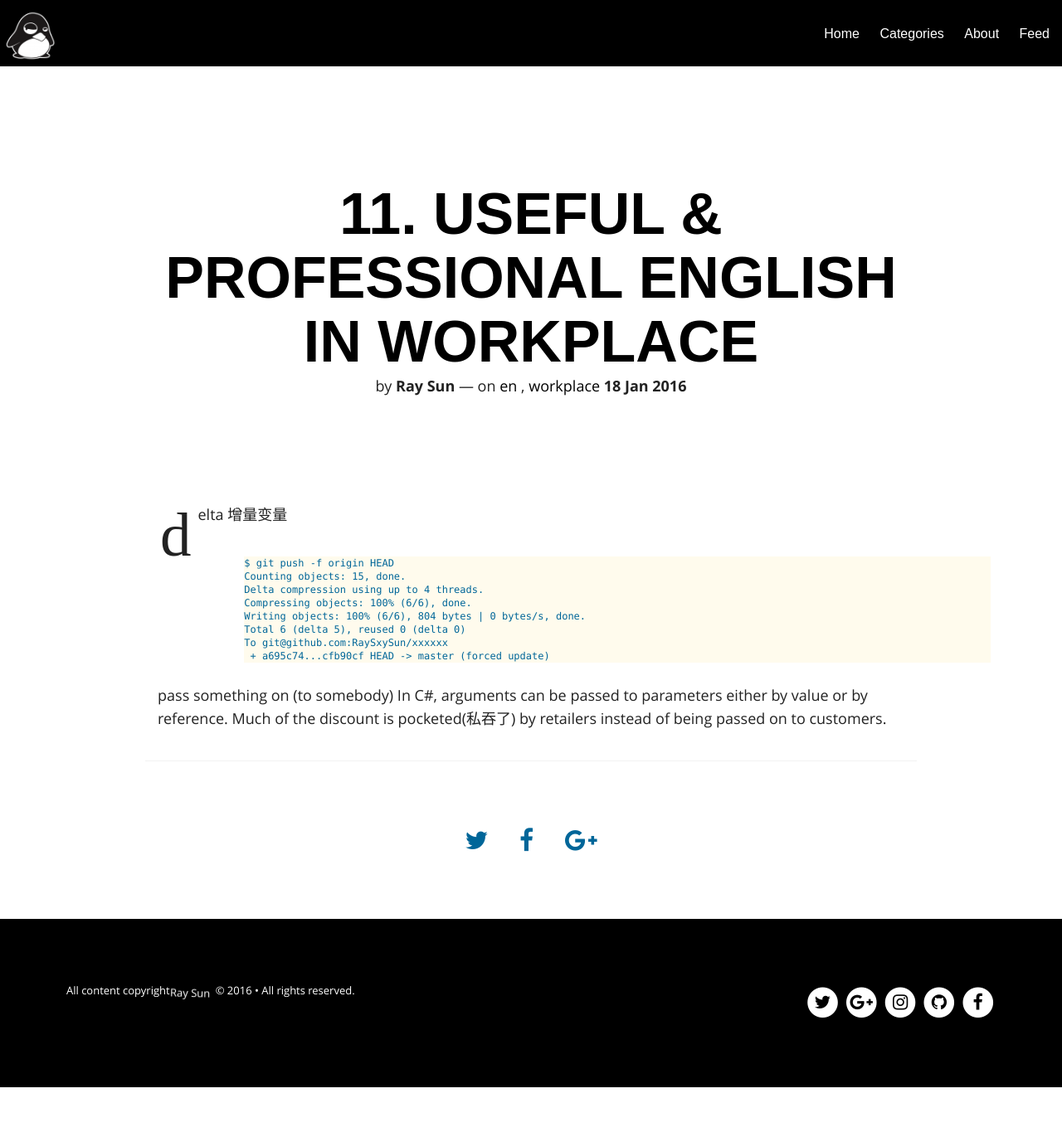
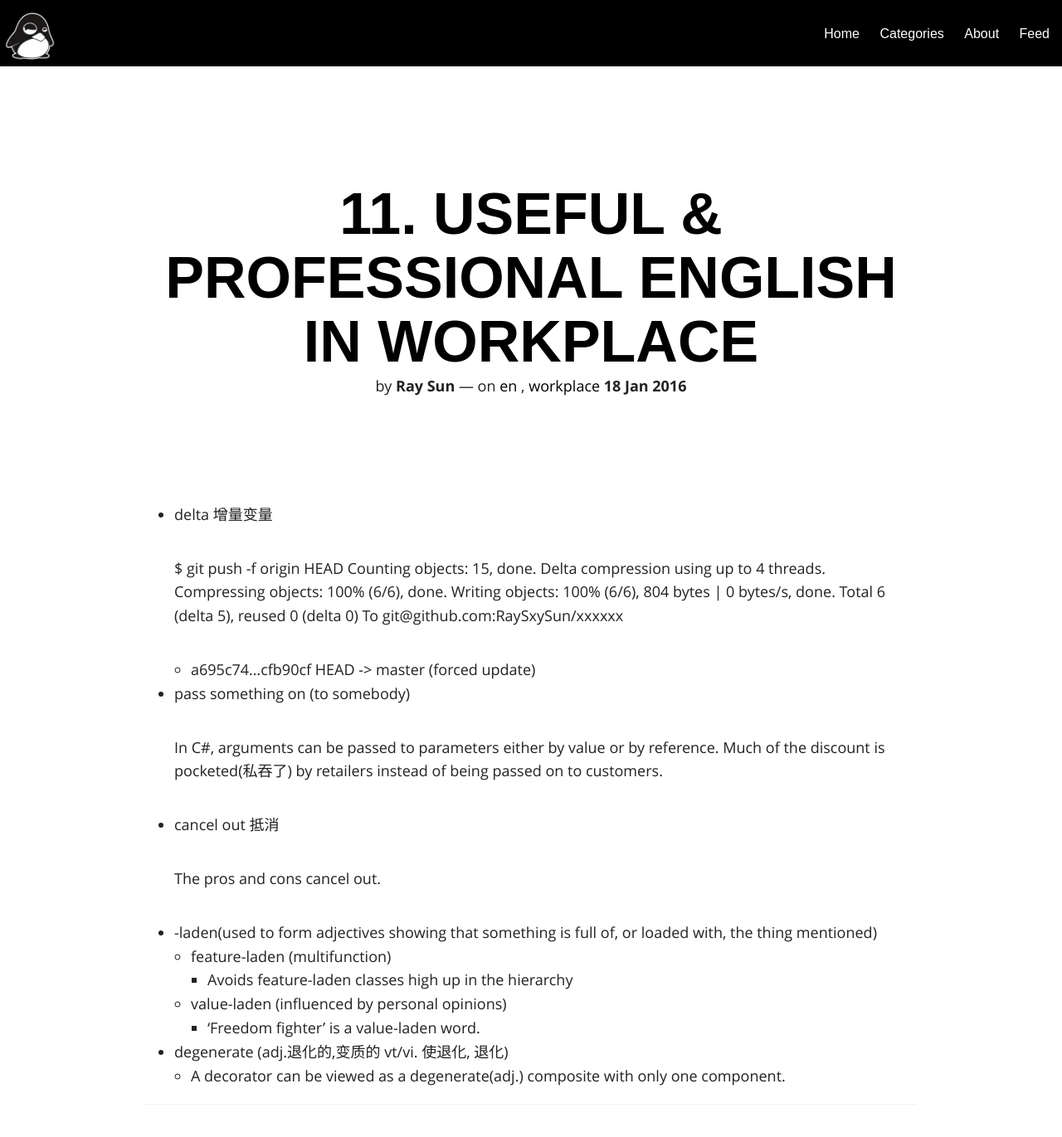
Before and after one commit to RaySxySun/RaySxySun.github.io, a Jekyll site: the page built from backup/2016-01-18-11-useful-professional-en.md, in a window 1280 px wide and 1400 px high. Shown: the top 1371 px of the window at 83% size. Built offline with Jekyll 4.4.1, drawn with Linux system fonts in a browser that asks for light colours; nearby versions of some CDN libraries; some web fonts are replaced.

```diff
--- a/backup/2016-01-18-11-useful-professional-en.md
+++ b/backup/2016-01-18-11-useful-professional-en.md
@@ -7,7 +7,7 @@
 description:
 ---
 
-delta 增量变量
+- delta 增量变量
 
     $ git push -f origin HEAD
     Counting objects: 15, done.
@@ -18,6 +18,20 @@
     To git@github.com:RaySxySun/xxxxxx
      + a695c74...cfb90cf HEAD -> master (forced update)
 
-pass something on (to somebody)
-	In C#, arguments can be passed to parameters either by value or by reference.
+- pass something on (to somebody)
+
+    In C#, arguments can be passed to parameters either by value or by reference.
 	Much of the discount is pocketed(私吞了) by retailers instead of being passed on to customers.
+
+- cancel out 抵消
+
+    The pros and cons cancel out.
+
+- -laden(used to form adjectives showing that something is full of, or loaded with, the thing mentioned)
+    - feature-laden (multifunction)
+        - Avoids feature-laden classes high up in the hierarchy
+    - value-laden (influenced by personal opinions)
+        - 'Freedom fighter' is a value-laden word.
+
+- degenerate (adj.退化的,变质的 vt/vi. 使退化, 退化)
+    - A decorator can be viewed as a degenerate(adj.) composite with only one component.
```
Also changed, not shown: _posts/2016-04-18-DesignPatterns.md (+1 -1 lines), _posts/2016-04-27-FrontEnd-Equidistant.md (added, +33 -0 lines), _posts/2016-04-28-DesignPatterns-Decorator.md (added, +93 -0 lines), assets/img/2016-04-18-DesignPatterns/Decorator.png (added), assets/img/2016-04-18-DesignPatterns/DecoratorSample.png (added), assets/img/2016-04-27-FrontEnd/equidistant.png (added).
